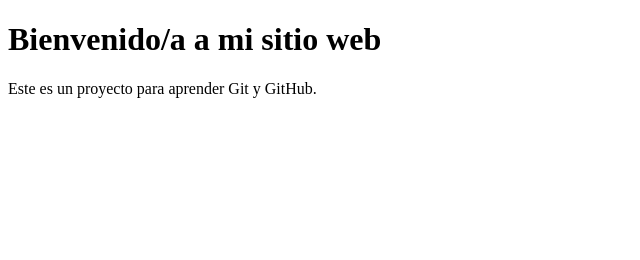
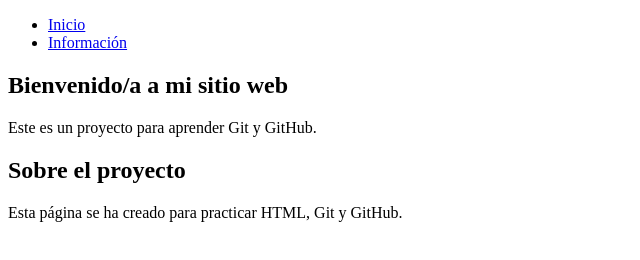
Before and after one commit to dariorivasg/proyecto-git, a plain HTML site: page index.html in a window 1280 px wide. Shown: the whole page, without its empty margins (0-640 px from the left). Drawn offline with Linux system fonts and the light colour scheme.

Commit message:
Añadir menú de navegación interno

```diff
--- a/index.html
+++ b/index.html
@@ -6,7 +6,23 @@
     <title>Mi Proyecto Web</title>
 </head>
 <body>
-    <h1>Bienvenido/a a mi sitio web</h1>
-    <p>Este es un proyecto para aprender Git y GitHub.</p>
+    <header>
+        <nav aria-label="Navegación principal">
+            <ul>
+                <li><a href="#inicio">Inicio</a></li>
+                <li><a href="#informacion">Información</a></li>
+            </ul>
+        </nav>
+    </header>
+    <main>
+        <section id="inicio">
+            <h1>Bienvenido/a a mi sitio web</h1>
+            <p>Este es un proyecto para aprender Git y GitHub.</p>
+        </section>
+        <section id="informacion">
+            <h2>Sobre el proyecto</h2>
+            <p>Esta página se ha creado para practicar HTML, Git y GitHub.</p>
+        </section>
+    </main>
 </body>
 </html>
```
